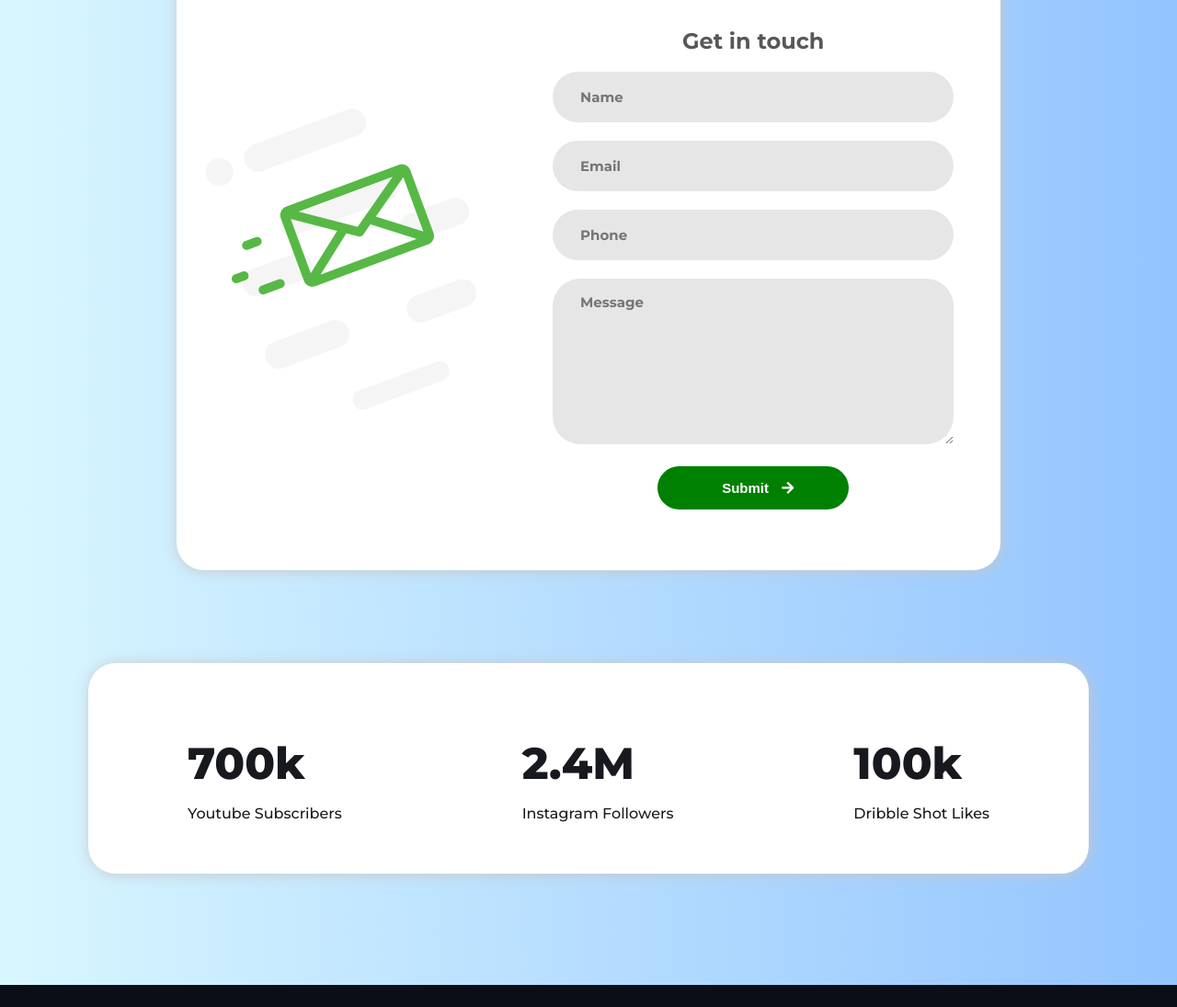
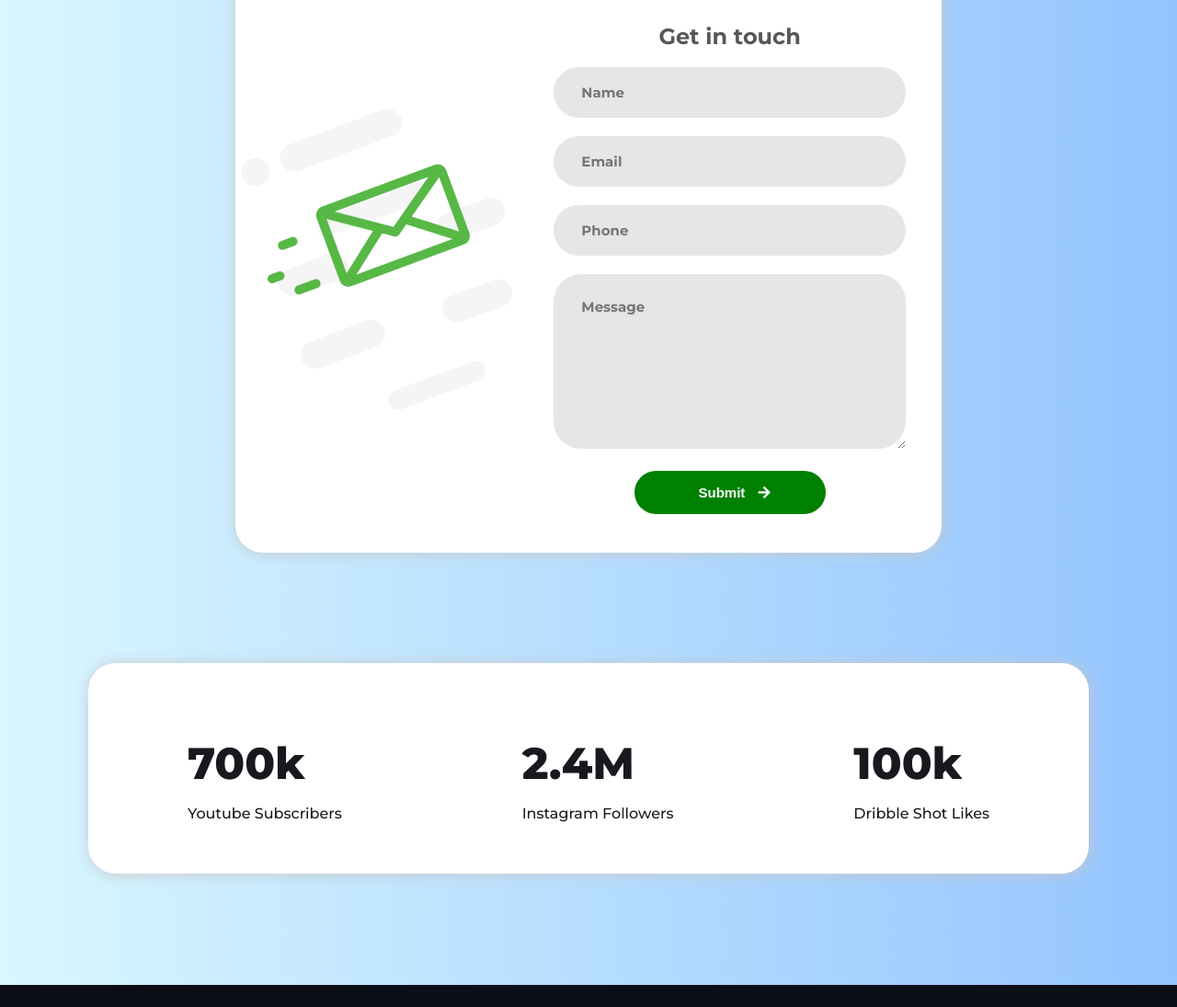
Before and after one commit to Rahat-Khan-Pathan/food-network, a plain HTML site: page index.html in a window 1280 px wide. Shown: the part 2721-3816 px from the top of the page at 92% size. Drawn offline with Linux system fonts and the light colour scheme.

Commit message:
box update

```diff
--- a/style.css
+++ b/style.css
@@ -299,8 +299,8 @@ html
 .contact-container
 {
     display: flex;
-    width: 70%;
-    height: 90%;
+    width: 60%;
+    height: 85%;
     align-items: center;
     box-shadow: 1px 1px 15px rgba(199, 199, 199, 0.952);
     border-radius: 30px;
@@ -370,7 +370,7 @@ html
 #message
 {
     min-height: 150px;
-    padding-top: 15px;
+    padding-top: 25px;
     padding-bottom: 15px;
     font-weight: 700;
     font-size: 15px;
```
